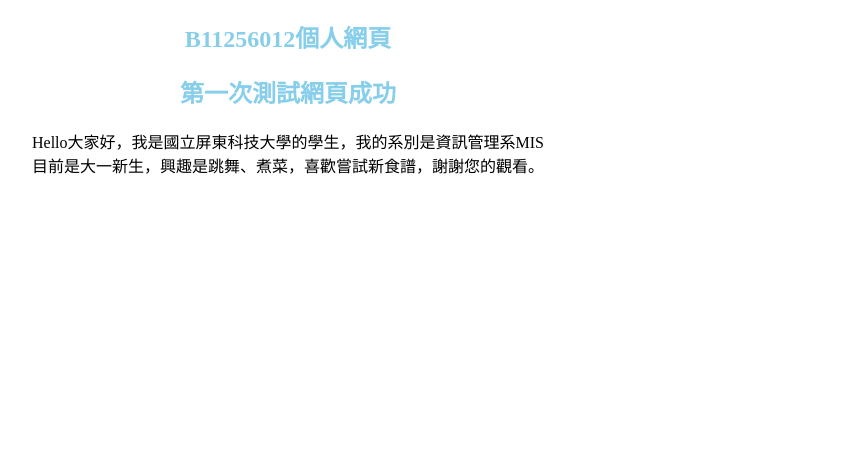
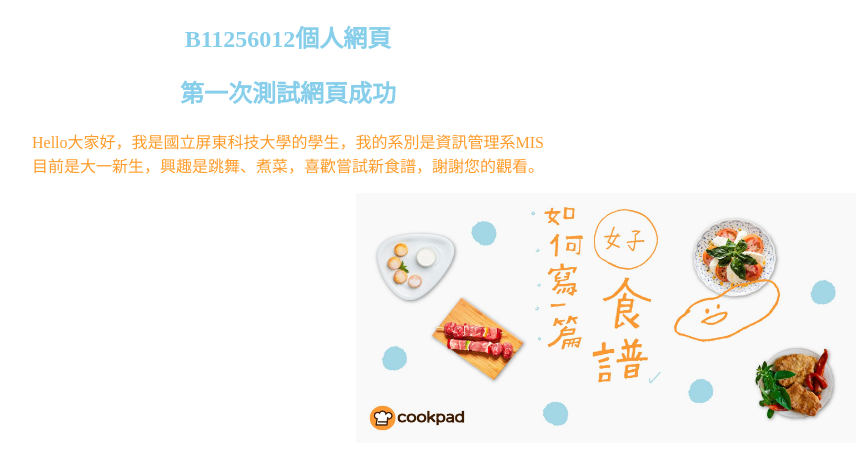
Before and after one commit to B11256012/B11256012, a plain HTML site: page index.html in a window 1280 px wide. Shown: the part 61-530 px from the top of the page, without its empty margins (352-1219 px from the left). Drawn offline with Linux system fonts and the light colour scheme.

Commit message:
add index.html

```diff
--- a/index.html
+++ b/index.html
@@ -14,7 +14,7 @@
             text-align: center;
         }
         p{
-            border: 1px;
+            color: #ff9c2b;
             text-align: center;
         }
     </style>
@@ -25,5 +25,6 @@
     <h2>第一次測試網頁成功</h2>
     <p>Hello大家好，我是國立屏東科技大學的學生，我的系別是資訊管理系MIS<br>
     目前是大一新生，興趣是跳舞、煮菜，喜歡嘗試新食譜，謝謝您的觀看。</p>
+    <img src="foodie.jpg" style="width:500px;height: 250px; margin-left: 700px;">
 </body>
 </html>
```
Also changed, not shown: foodie.jpg (added).
